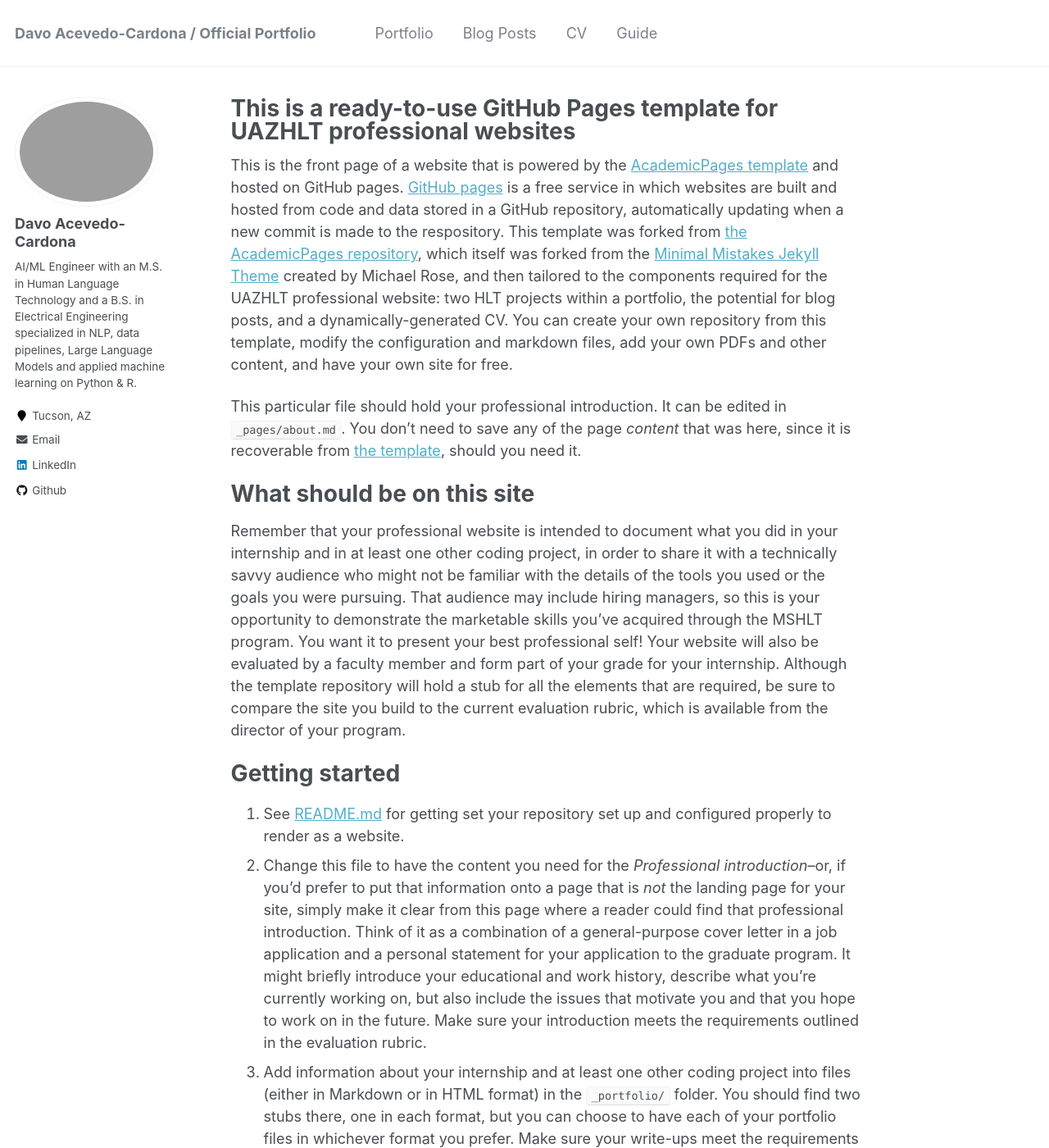
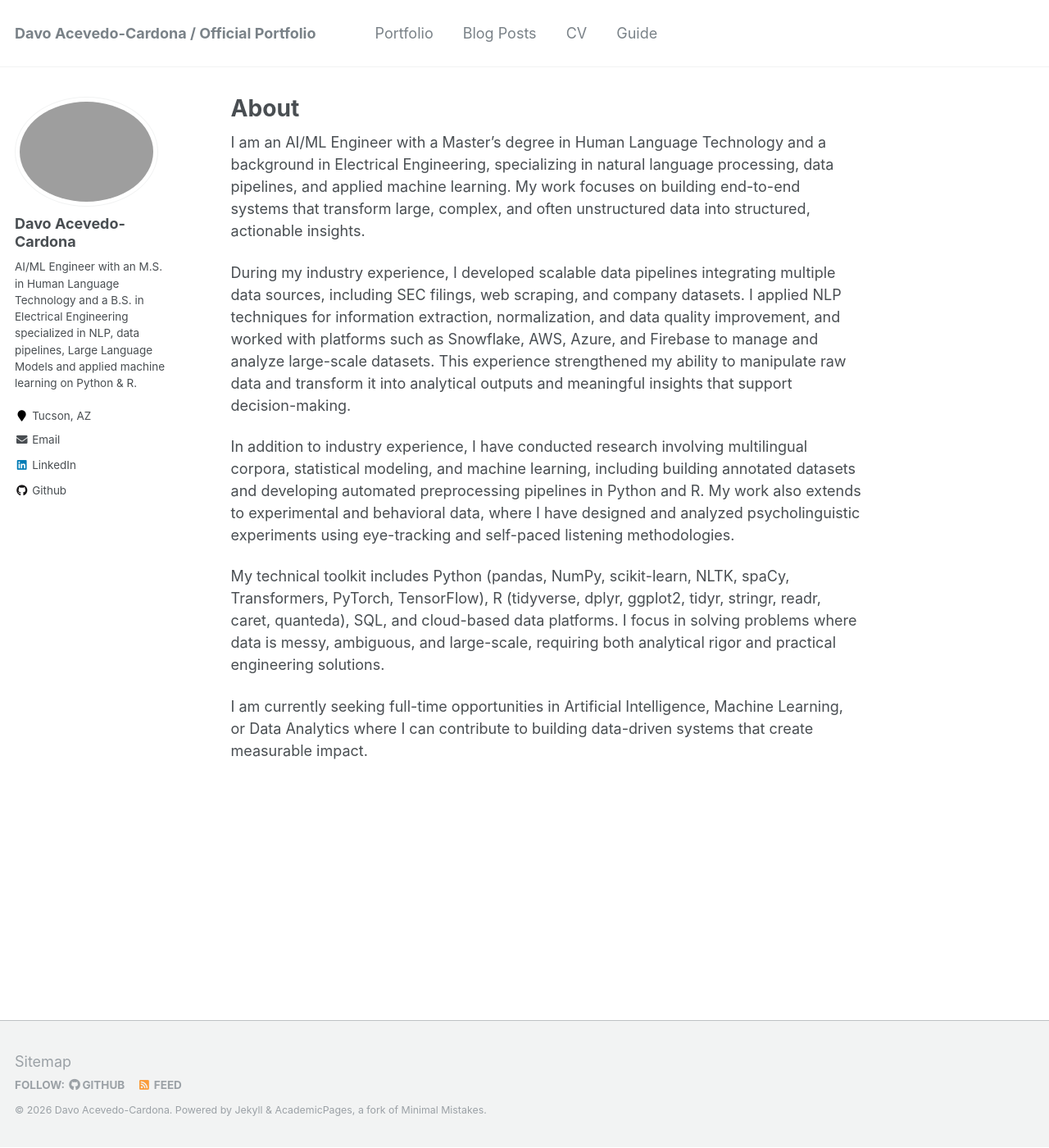
Before and after one commit to lldavoll/lldavoll.github.io, a Jekyll site: the page built from _pages/about.md, in a window 1280 px wide and 1400 px high. Shown: the whole window at 82% size. Built offline with Jekyll 4.4.1, drawn with Linux system fonts in a browser that asks for light colours; some of the changed text lies outside the part shown.

Commit message:
about_v1.md
about me first draft

```diff
--- a/_pages/about.md
+++ b/_pages/about.md
@@ -1,6 +1,6 @@
 ---
 permalink: /
-title: "This is a ready-to-use GitHub Pages template for UAZHLT professional websites"
+title: "About"
 excerpt: "About me"
 author_profile: true
 redirect_from:
@@ -8,38 +8,12 @@ redirect_from:
   - /about.html
 ---
 
-This is the front page of a website that is powered by the [AcademicPages template](https://github.com/academicpages/academicpages.github.io) and hosted on GitHub pages. [GitHub pages](https://pages.github.com) is a free service in which websites are built and hosted from code and data stored in a GitHub repository, automatically updating when a new commit is made to the respository. This template was forked from [the AcademicPages repository](https://github.com/academicpages/academicpages.github.io), which itself was forked from the [Minimal Mistakes Jekyll Theme](https://mmistakes.github.io/minimal-mistakes/) created by Michael Rose, and then tailored to the components required for the UAZHLT professional website: two HLT projects within a portfolio, the potential for blog posts, and a dynamically-generated CV. You can create your own repository from this template, modify the configuration and markdown files, add your own PDFs and other content, and have your own site for free.
+I am an AI/ML Engineer with a Master’s degree in Human Language Technology and a background in Electrical Engineering, specializing in natural language processing, data pipelines, and applied machine learning. My work focuses on building end-to-end systems that transform large, complex, and often unstructured data into structured, actionable insights.
 
-This particular file should hold your professional introduction. It can be edited in `_pages/about.md`. You don't need to save any of the page *content* that was here, since it is recoverable from [the template](https://github.com/uazhlt/professionalGHpages.github.io), should you need it.
+During my industry experience, I developed scalable data pipelines integrating multiple data sources, including SEC filings, web scraping, and company datasets. I applied NLP techniques for information extraction, normalization, and data quality improvement, and worked with platforms such as Snowflake, AWS, Azure, and Firebase to manage and analyze large-scale datasets. This experience strengthened my ability to manipulate raw data and transform it into analytical outputs and meaningful insights that support decision-making.
 
-What should be on this site
-======
-Remember that your professional website is intended to document what you did in your internship and in at least one other coding project, in order to share it with a technically savvy audience who might not be familiar with the details of the tools you used or the goals you were pursuing. That audience may include hiring managers, so this is your opportunity to demonstrate the marketable skills you've acquired through the MSHLT program. You want it to present your best professional self! Your website will also be evaluated by a faculty member and form part of your grade for your internship. Although the template repository will hold a stub for all the elements that are required, be sure to compare the site you build to the current evaluation rubric, which is available from the director of your program.
+In addition to industry experience, I have conducted research involving multilingual corpora, statistical modeling, and machine learning, including building annotated datasets and developing automated preprocessing pipelines in Python and R. My work also extends to experimental and behavioral data, where I have designed and analyzed psycholinguistic experiments using eye-tracking and self-paced listening methodologies.
 
-Getting started
-======
-1. See [README.md](https://github.com/uazhlt/professionalGHpages.github.io/blob/main/README.md) for getting set your repository set up and configured properly to render as a website.
-1. Change this file to have the content you need for the *Professional introduction*--or, if you'd prefer to put that information onto a page that is *not* the landing page for your site, simply make it clear from this page where a reader could find that professional introduction. Think of it as a combination of a general-purpose cover letter in a job application and a personal statement for your application to the graduate program. It might briefly introduce your educational and work history, describe what you're currently working on, but also include the issues that motivate you and that you hope to work on in the future. Make sure your introduction meets the requirements outlined in the evaluation rubric.
-1. Add information about your internship and at least one other coding project into files (either in Markdown or in HTML format) in the `_portfolio/` folder. You should find two stubs there, one in each format, but you can choose to have each of your portfolio files in whichever format you prefer. Make sure your write-ups meet the requirements outlined in the evaluation rubric.
-1. Add the information that you'd like to have on your CV into `_pages/cv.md`. Make sure your CV meets the requirements outlined in the evaluation rubric.
+My technical toolkit includes Python (pandas, NumPy, scikit-learn, NLTK, spaCy, Transformers, PyTorch, TensorFlow), R (tidyverse, dplyr, ggplot2, tidyr, stringr, readr, caret, quanteda), SQL, and cloud-based data platforms. I focus in solving problems where data is messy, ambiguous, and large-scale, requiring both analytical rigor and practical engineering solutions.
 
-Be sure to complete this information and submit your URL to the faculty evaluator by the deadline each term. The evaluator will prepare a feedback sheet for you to indicate how your site scored relative to the rubric. If there are significant points that need to be improved, you want to ensure you have time to receive that feedback and implement any revisions before the end of the term.
-
-Site-wide configuration
-------
-The main configuration file for the site is in the base directory in [_config.yml](https://github.com/academicpages/academicpages.github.io/blob/master/_config.yml), which defines the content in the sidebars and other site-wide features. You will need to replace the default values there with ones about yourself and your site's github repository; read this file carefully to make sure you've updated them all. The configuration file for the top menu is in [_data/navigation.yml](https://github.com/academicpages/academicpages.github.io/blob/master/_data/navigation.yml). For example, if you want to add a section for *Talks* back into the site, you can add a navbar item for that (in navigation.yml) to add them back into the header. Make sure there's still a `talks.html` file in the _pages directory, and then add files for individual talks in the _talks directory. You'll follow a similar process to restore other navbar items or create your own.
-
-Create content & metadata
-------
-For site content, there is one markdown file for each type of content, which are stored in directories like _publications, _talks, _posts, _teaching, or _pages. For this template, only the _posts and _portfolio directories have been kept, but you can see the [original AcademicPages repository](https://github.com/academicpages/academicpages.github.io) for an example, if you'd like to add any of those categories back in.
-
-If you choose to add some of these categories back to your site, you may find a lot of useful utilities to make updates to the site information work more smoothly. For example, each talk is a markdown file in the [_talks directory](https://github.com/academicpages/academicpages.github.io/tree/master/_talks). At the top of each markdown file is structured data in YAML about the talk, which the theme will parse to do lots of cool stuff. The same structured data about a talk is used to generate the list of talks on the [Talks page](https://academicpages.github.io/talks), each [individual page](https://academicpages.github.io/talks/2012-03-01-talk-1) for specific talks, the talks section for the [CV page](https://academicpages.github.io/cv), and the [map of places you've given a talk](https://academicpages.github.io/talkmap.html) (if you run this [python file](https://github.com/academicpages/academicpages.github.io/blob/master/talkmap.py) or [Jupyter notebook](https://github.com/academicpages/academicpages.github.io/blob/master/talkmap.ipynb), which creates the HTML for the map based on the contents of the _talks directory).
-
-**Markdown generator**
-
-The creator of the AcademicPages template has also created [a set of Jupyter notebooks](https://github.com/academicpages/academicpages.github.io/tree/master/markdown_generator
-) that converts a CSV containing structured data about talks or presentations into individual markdown files that will be properly formatted for the AcademicPages template. The sample CSVs in that directory are the ones used to create the site at stuartgeiger.com. His usual workflow is to keep a spreadsheet of publications and talks, then run the code in these notebooks to generate the markdown files, then commit and push them to the GitHub repository.
-
-For more info
-------
-More info about configuring AcademicPages can be found in [the guide](https://academicpages.github.io/markdown/). The [guides for the Minimal Mistakes theme](https://mmistakes.github.io/minimal-mistakes/docs/configuration/) (which this theme was forked from) might also be helpful.
+I am currently seeking full-time opportunities in Artificial Intelligence, Machine Learning, or Data Analytics where I can contribute to building data-driven systems that create measurable impact.
```
